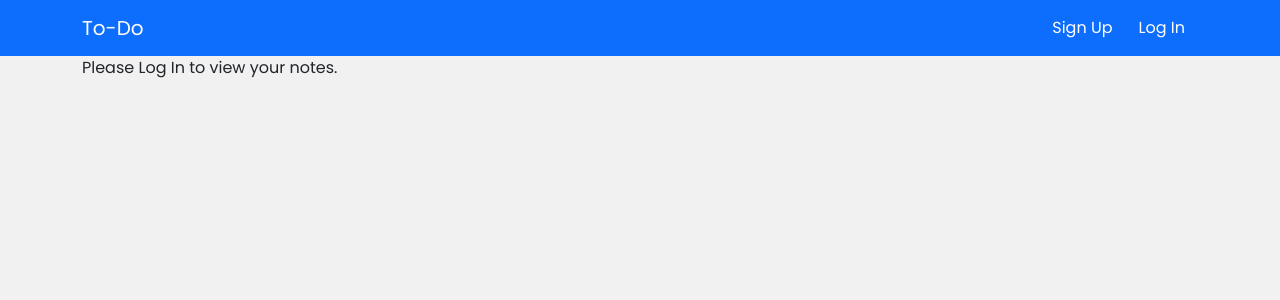
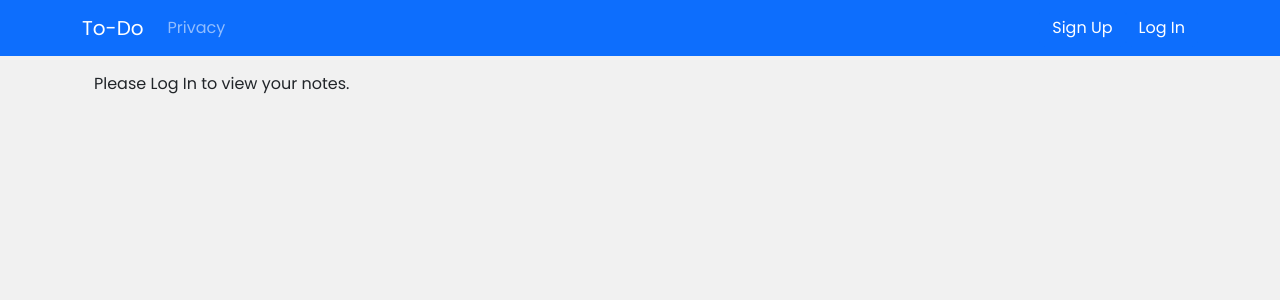
Before and after one commit to subashhB/ts-mern-todo-list-app, a React (Create React App) app in the folder frontend/: page / in a window 1280 px wide. Shown: the top 300 px of the page. Built offline with nearby package versions, Linux system fonts and the light colour scheme; no server answers.

Commit message:
feat - Routes (Frontend)

```diff
--- a/frontend/package.json
+++ b/frontend/package.json
@@ -17,6 +17,7 @@
     "react-dom": "^18.2.0",
     "react-hook-form": "^7.43.9",
     "react-icons": "^4.8.0",
+    "react-router-dom": "^6.11.2",
     "react-scripts": "^2.1.3",
     "typescript": "^4.9.5",
     "web-vitals": "^2.1.4"
--- a/frontend/src/App.tsx
+++ b/frontend/src/App.tsx
@@ -1,18 +1,15 @@
-import React, { useEffect, useState } from "react";
-import Container from "react-bootstrap/esm/Container";
-import Button from "react-bootstrap/esm/Button";
-import { Task as TaskModel } from "./models/task";
-import Task from "./components/Task";
-import * as TasksApi from "./networks/task_api";
-import AddEditTaskDialog from "./components/AddEditTaskDialog";
-import { FaPlus } from "react-icons/fa";
-import { Spinner } from "react-bootstrap";
-import SignUpModal from "./components/SignUpModal";
+import React from "react";
+import { useEffect, useState } from "react";
+import { Container } from "react-bootstrap";
+import { BrowserRouter, Route, Routes } from "react-router-dom";
 import LoginModal from "./components/LoginModal";
 import NavbarComponent from "./components/NavbarComponent";
+import SignUpModal from "./components/SignUpModal";
+import NotFoundPage from "./components/pages/NotFoundPage";
+import Privacy from "./components/pages/Privacy";
+import TasksPage from "./components/pages/TasksPage";
 import { User } from "./models/user";
-import TasksPageLoggedInView from "./components/TasksPageLoggedInView";
-import TaskPageLoggedOutView from "./components/TaskPageLoggedOutView";
+import * as TasksApi from "./networks/task_api";
 
 function App() {
   const [loggedInUser, setLoggedInuser] = useState<User | null>(null);
@@ -32,6 +29,7 @@ function App() {
   }, []);
 
   return (
+    <BrowserRouter>
       <div className="App">
         <NavbarComponent
           loggedInUser={loggedInUser}
@@ -45,8 +43,15 @@ function App() {
             setLoggedInuser(null);
           }}
         />
-      <Container className="mt-8">
-        {loggedInUser ? <TasksPageLoggedInView /> : <TaskPageLoggedOutView />}
+        <Container className="mt-3">
+          <Routes>
+            <Route
+              path="/"
+              element={<TasksPage loggedInUser={loggedInUser} />}
+            />
+            <Route path="/privacy" element={<Privacy />} />
+            <Route path="/*" element={<NotFoundPage />} />
+          </Routes>
         </Container>
         {showSignUpModal && (
           <SignUpModal
@@ -71,6 +76,7 @@ function App() {
           />
         )}
       </div>
+    </BrowserRouter>
   );
 }
 
--- a/frontend/src/components/NavbarComponent.tsx
+++ b/frontend/src/components/NavbarComponent.tsx
@@ -3,6 +3,7 @@ import { Container, Nav, Navbar } from "react-bootstrap";
 import { User } from "../models/user";
 import NavbarLoggedInView from "./NavbarLoggedInView";
 import NavbarLoggedOutView from "./NavbarLoggedOutView";
+import { Link } from "react-router-dom";
 
 interface NavbarProps {
   loggedInUser: User | null;
@@ -20,9 +21,14 @@ const NavbarComponent = ({
   return (
     <Navbar bg="primary" variant="dark" expand="sm" sticky="top">
       <Container>
-        <Navbar.Brand>To-Do</Navbar.Brand>
+        <Navbar.Brand as={Link} to='/' >To-Do</Navbar.Brand>
         <Navbar.Toggle aria-controls="main-navbar" />
         <Navbar.Collapse id="main-navbar">
+          <Nav >
+            <Nav.Link as={Link} to="/privacy">
+              Privacy
+            </Nav.Link>
+          </Nav>
           <Nav className="ms-auto">
             {loggedInUser ? (
               <NavbarLoggedInView
@@ -30,7 +36,10 @@ const NavbarComponent = ({
                 onLogoutSuccessful={onLogoutSuccessfull}
               />
             ) : (
-              <NavbarLoggedOutView onSignUpClicked={ onSignUpClicked } onLoginClicked={ onLoggedInClicked } />
+              <NavbarLoggedOutView
+                onSignUpClicked={onSignUpClicked}
+                onLoginClicked={onLoggedInClicked}
+              />
             )}
           </Nav>
         </Navbar.Collapse>
--- /dev/null
+++ b/frontend/src/components/pages/NotFoundPage.tsx
@@ -0,0 +1,13 @@
+import React from 'react'
+
+const NotFoundPage = () => {
+  return (
+    <div>
+      <h3>Wow,such empty.</h3>
+      <p>The universe is said to be made of 0's and 1's. But this page seems to be made of only 0.</p>
+      <p>You guessed it right. There's nothing here.</p>
+    </div>
+  )
+}
+
+export default NotFoundPage
--- /dev/null
+++ b/frontend/src/components/pages/Privacy.tsx
@@ -0,0 +1,9 @@
+import React from 'react'
+
+const Privacy = () => {
+  return (
+    <div><p></p></div>
+  )
+}
+
+export default Privacy
--- /dev/null
+++ b/frontend/src/components/pages/TasksPage.tsx
@@ -0,0 +1,19 @@
+import React from "react";
+import { Container } from "react-bootstrap";
+import TasksPageLoggedInView from "../TasksPageLoggedInView";
+import TaskPageLoggedOutView from "../TaskPageLoggedOutView";
+import { User } from "../../models/user";
+
+interface TasksPageProps{
+    loggedInUser: User | null,
+}
+
+const TasksPage = ({ loggedInUser }: TasksPageProps) => {
+  return (
+    <Container className="mt-8">
+      {loggedInUser ? <TasksPageLoggedInView /> : <TaskPageLoggedOutView />}
+    </Container>
+  );
+};
+
+export default TasksPage;
```
Also changed, not shown: 1 other file (tests, documents, lock files or other folders). Lines whose indentation alone changed are shown as unchanged.
